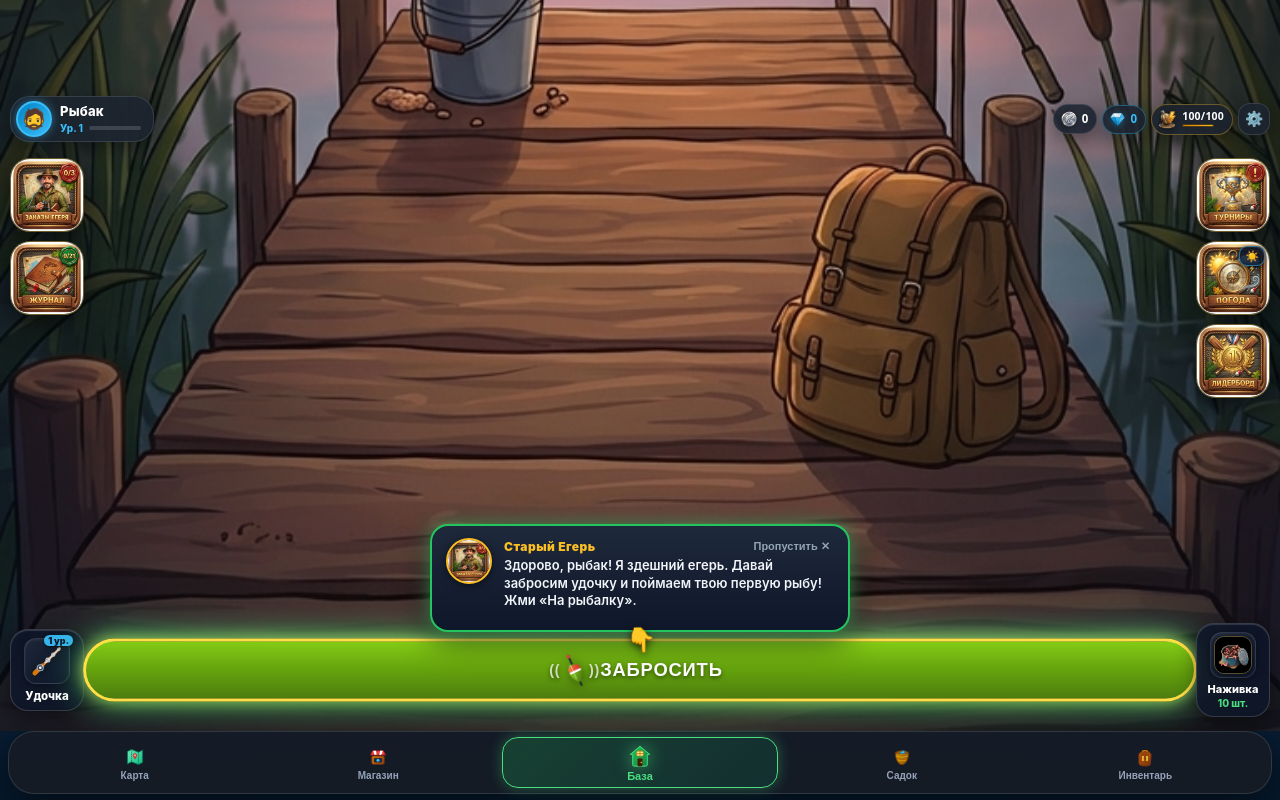
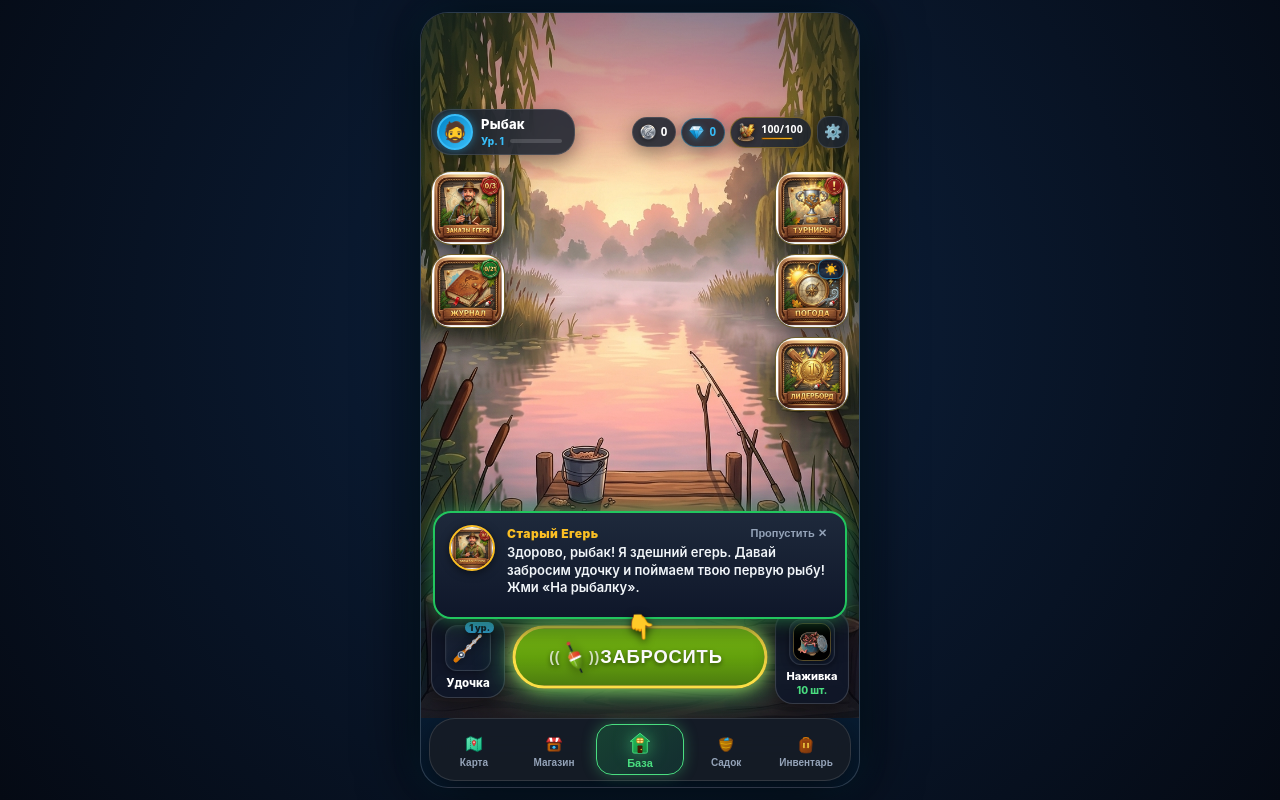
Before and after one commit to tourist217/fishing-game, a React (Vite) app: page / in a window 1280 px wide. Built offline with nearby package versions, Linux system fonts and the light colour scheme.

Commit message:
feat: desktop responsive mobile frame with centered atmospheric backdrop

```diff
--- a/src/App.tsx
+++ b/src/App.tsx
@@ -148,11 +148,14 @@ export default function App() {
 
   return (
     <div
+      className="app-mobile-container"
       style={{
         display: 'flex',
         flexDirection: 'column',
         height: '100%',
         width: '100%',
+        position: 'relative',
+        overflow: 'hidden',
         boxSizing: 'border-box',
         padding: !isAtPond && activeTab === 'base'
           ? '0 0 calc(6px + env(safe-area-inset-bottom, 0px)) 0'
--- a/src/components/MapScreen.tsx
+++ b/src/components/MapScreen.tsx
@@ -490,7 +490,7 @@ export const MapScreen: React.FC<MapScreenProps> = ({
           <button
             onClick={() => scrollToLocation(currentLocationId)}
             style={{
-              position: 'fixed',
+              position: 'absolute',
               bottom: showPreviewModal ? '240px' : '75px',
               right: '16px',
               zIndex: 35,
--- a/src/components/TutorialGuide.tsx
+++ b/src/components/TutorialGuide.tsx
@@ -149,7 +149,7 @@ export const TutorialGuide: React.FC<TutorialGuideProps> = ({ step, onNext, onSk
       {/* Панель подсказки Егеря */}
       <div
         style={{
-          position: 'fixed',
+          position: 'absolute',
           ...config.boxStyle,
           zIndex: 9999,
           pointerEvents: 'auto',
--- a/src/index.css
+++ b/src/index.css
@@ -5,11 +5,39 @@
   -webkit-tap-highlight-color: transparent;
 }
 
-html, body, #root {
+html, body {
   width: 100%;
   height: 100%;
   overflow: hidden;
-  background-color: #0f172a;
+  background-color: #050a14;
   color: #ffffff;
   font-family: -apple-system, BlinkMacSystemFont, 'Segoe UI', Roboto, Helvetica, Arial, sans-serif;
 }
+
+#root {
+  width: 100%;
+  height: 100%;
+  overflow: hidden;
+  display: flex;
+  justify-content: center;
+  align-items: center;
+  background-color: #050a14;
+}
+
+/* Десктопная адаптация: центрированный мобильный фрейм на больших экранах */
+@media (min-width: 501px) {
+  body {
+    background: radial-gradient(circle at 50% 40%, #0d223f 0%, #050a14 100%);
+  }
+  #root {
+    background: transparent;
+    padding: 12px;
+  }
+  .app-mobile-container {
+    max-width: 440px !important;
+    max-height: min(920px, 100%) !important;
+    border-radius: 28px !important;
+    border: 1.5px solid rgba(255, 255, 255, 0.15) !important;
+    box-shadow: 0 0 60px rgba(0, 0, 0, 0.95), 0 0 30px rgba(14, 165, 233, 0.15) !important;
+  }
+}
--- a/src/version.ts
+++ b/src/version.ts
@@ -1 +1 @@
-export const APP_VERSION = 'v1.5.9.22';
+export const APP_VERSION = 'v1.5.9.23';
```
